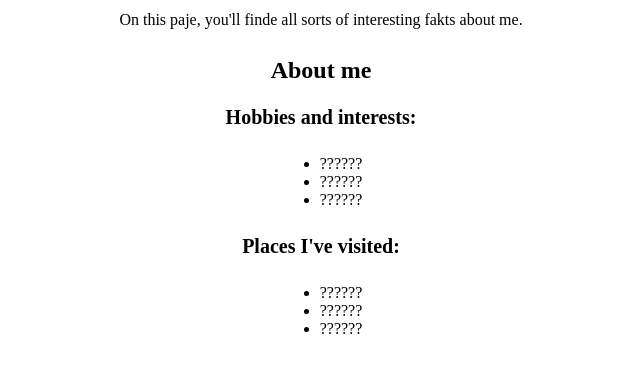
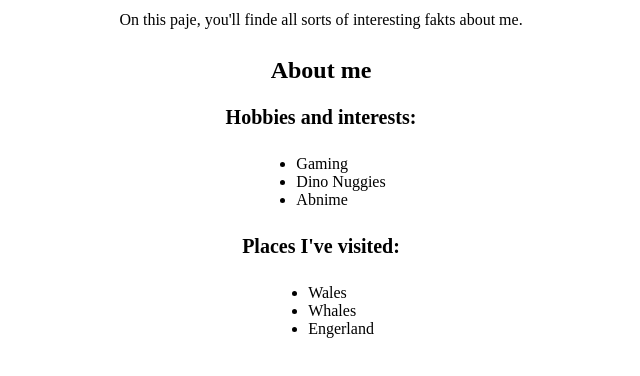
Before and after one commit to Lukem2344/Lab2, a plain HTML site: page index.html in a window 1280 px wide. Shown: the part 82-458 px from the top of the page, without its empty margins (319-959 px from the left). Drawn offline with Linux system fonts and the light colour scheme.

Commit message:
<message>

```diff
--- a/index.html
+++ b/index.html
@@ -15,16 +15,16 @@
 
     <h3>Hobbies and interests:</h3>
     <ul>
-      <li>??????</li>
-      <li>??????</li>
-      <li>??????</li>
+      <li>Gaming</li>
+      <li>Dino Nuggies</li>
+      <li>Abnime</li>
     </ul>
 
     <h3>Places I've visited:</h3>
     <ul>
-      <li>??????</li>
-      <li>??????</li>
-      <li>??????</li>
+      <li>Wales</li>
+      <li>Whales</li>
+      <li>Engerland</li>
     </ul>
   </body>
 </html>
```
